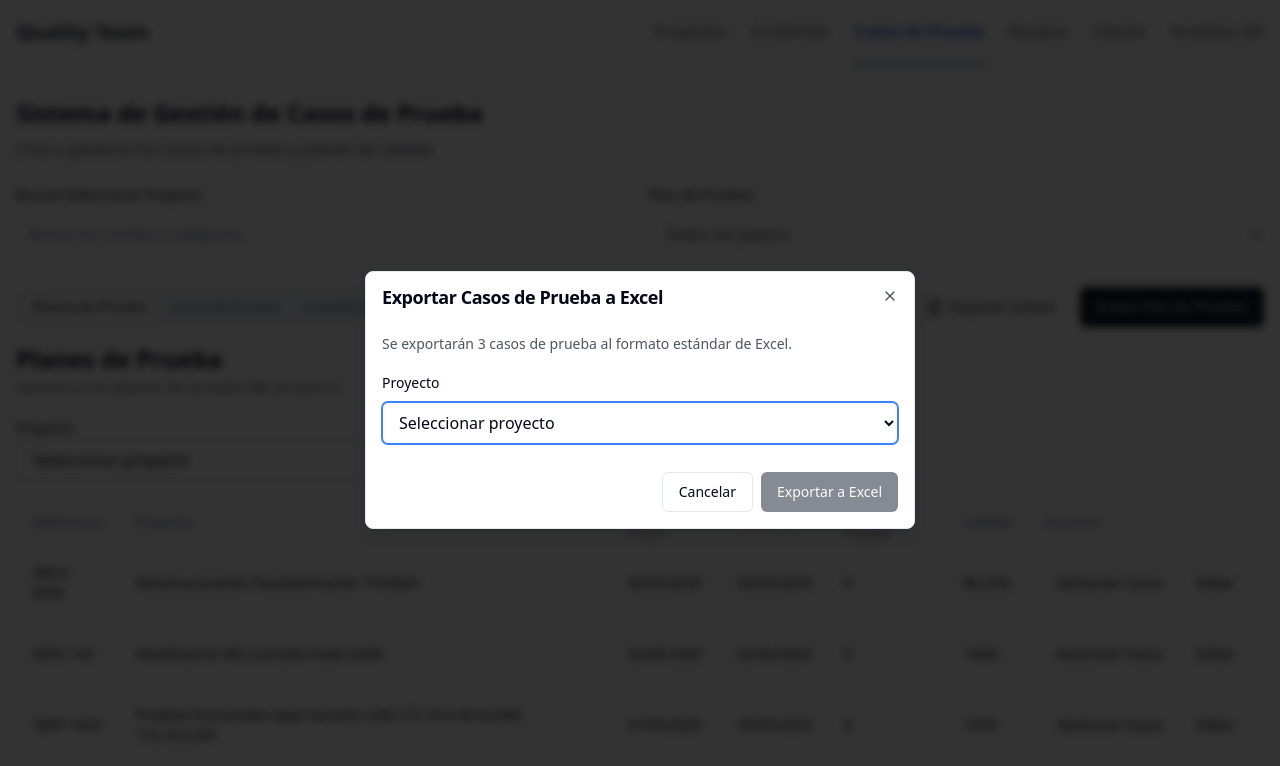
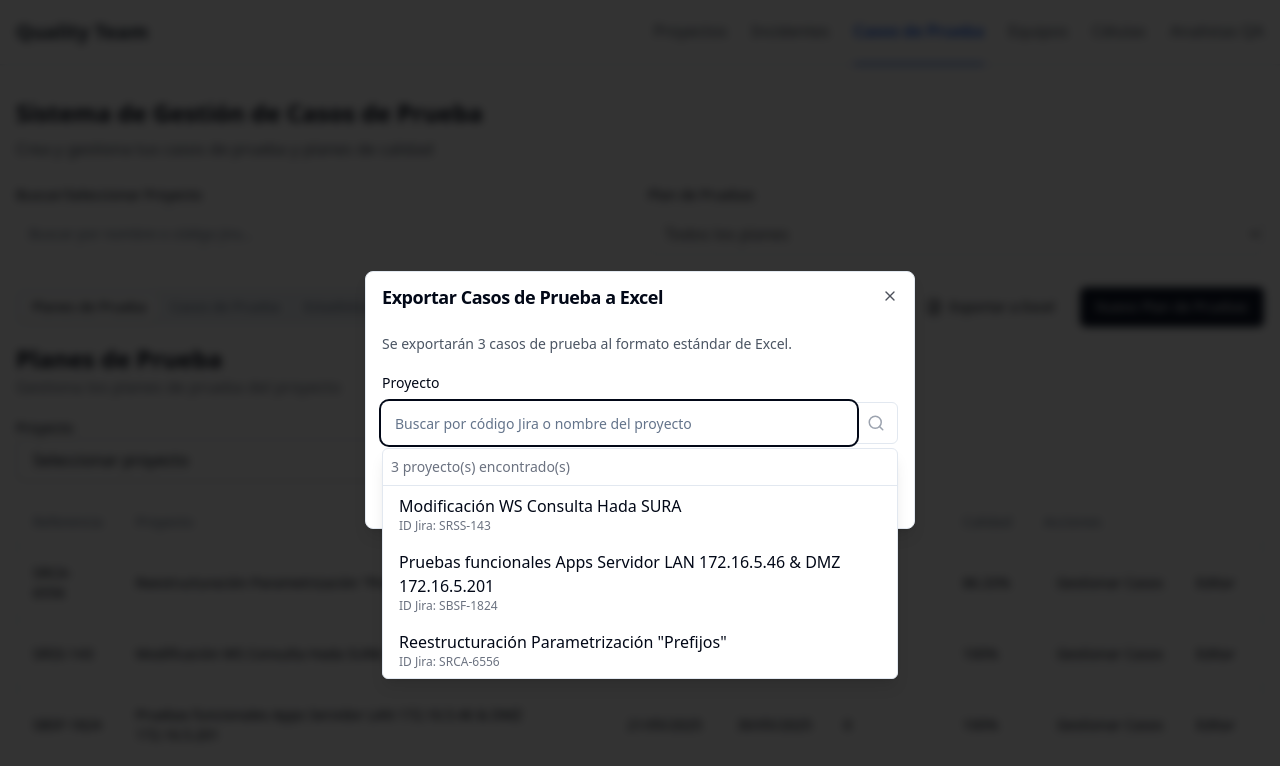
Before and after one commit to sergio129/quality-team-demo, a Next.js app: page /casos-prueba in a window 1280 px wide. Both pictures are taken after a click on the button "Exportar a Excel". Shown: the top 766 px of the page. Built offline with nearby package versions, Linux system fonts and the light colour scheme.

Commit message:
excel 23

```diff
--- a/src/components/testcases/ExcelExport.tsx
+++ b/src/components/testcases/ExcelExport.tsx
@@ -1,16 +1,17 @@
 'use client';
 
-import React, { useState } from 'react';
+import React, { useState, useEffect, useRef } from 'react';
 import { Button } from '@/components/ui/button';
 import { Dialog, DialogContent, DialogHeader, DialogTitle, DialogFooter } from '@/components/ui/dialog';
-import { Select } from '@/components/ui/select';
 import { Label } from '@/components/ui/label';
+import { Input } from '@/components/ui/input';
 import { toast } from 'sonner';
 import * as XLSX from 'xlsx';
 import { saveAs } from 'file-saver';
-import { FileDown } from 'lucide-react';
+import { FileDown, Search } from 'lucide-react';
 import { TestCase } from '@/models/TestCase';
 import { useProjects } from '@/hooks/useProjects';
+import { TestPlan } from '@/hooks/useTestPlans';
 
 interface ExcelExportProps {
   projectId?: string;
@@ -20,8 +21,80 @@ interface ExcelExportProps {
 export default function ExcelExport({ projectId, testCases = [] }: ExcelExportProps) {
   const [isExportDialogOpen, setIsExportDialogOpen] = useState(false);
   const [isLoading, setIsLoading] = useState(false);
+  const [loadingPlans, setLoadingPlans] = useState(false);
   const { projects } = useProjects();
   const [selectedProjectId, setSelectedProjectId] = useState(projectId || '');
+  const [searchTerm, setSearchTerm] = useState('');
+  const [showDropdown, setShowDropdown] = useState(false);
+  const [filteredProjects, setFilteredProjects] = useState<any[]>([]);
+  const [projectsWithPlans, setProjectsWithPlans] = useState<any[]>([]);
+  const searchRef = useRef<HTMLDivElement>(null);
+  // Efecto para manejar clics fuera del dropdown
+  useEffect(() => {
+    function handleClickOutside(event: MouseEvent) {
+      if (searchRef.current && !searchRef.current.contains(event.target as Node)) {
+        setShowDropdown(false);
+      }
+    }
+
+    document.addEventListener('mousedown', handleClickOutside);
+    return () => {
+      document.removeEventListener('mousedown', handleClickOutside);
+    };
+  }, []);
+
+  // Cargar planes de prueba al abrir el diálogo
+  useEffect(() => {
+    if (isExportDialogOpen && !projectId) {
+      fetchTestPlans();
+    }
+  }, [isExportDialogOpen, projectId]);
+
+  // Filtrar proyectos cuando cambia el término de búsqueda
+  useEffect(() => {
+    if (searchTerm.trim() === '') {
+      setFilteredProjects(projectsWithPlans);
+    } else {
+      const term = searchTerm.toLowerCase();
+      const filtered = projectsWithPlans.filter(
+        project =>
+          project.proyecto?.toLowerCase().includes(term) ||
+          project.idJira?.toLowerCase().includes(term)
+      );
+      setFilteredProjects(filtered);
+    }
+  }, [searchTerm, projectsWithPlans]);
+
+  // Función para obtener planes de prueba
+  const fetchTestPlans = async () => {
+    setLoadingPlans(true);
+    try {
+      const response = await fetch('/api/test-plans');
+      const plans: TestPlan[] = await response.json();
+
+      // Obtener los IDs únicos de proyectos que tienen planes
+      const projectIdsWithPlans = [...new Set(plans.map(plan => plan.projectId))];
+
+      // Filtrar la lista de proyectos para incluir solo aquellos con planes
+      const filteredProjects = projects.filter(
+        project => projectIdsWithPlans.includes(project.id || '') || projectIdsWithPlans.includes(project.idJira || '')
+      );
+
+      setProjectsWithPlans(filteredProjects);
+      setFilteredProjects(filteredProjects);
+    } catch (error) {
+      console.error('Error loading test plans:', error);
+      toast.error('Error al cargar los planes de prueba');
+    } finally {
+      setLoadingPlans(false);
+    }
+  };
+
+  const handleProjectSelect = (project: any) => {
+    setSelectedProjectId(project.idJira || project.id || '');
+    setSearchTerm(project.proyecto || '');
+    setShowDropdown(false);
+  };
 
   const handleExportToExcel = () => {
     setIsLoading(true);
@@ -176,22 +249,63 @@ export default function ExcelExport({ projectId, testCases = [] }: ExcelExportPr
               <p className="text-sm text-gray-600">
                 Se exportarán {testCases.length} casos de prueba al formato estándar de Excel.
               </p>
+                {!projectId && (
+                <div className="space-y-2" ref={searchRef}>
+                  <Label htmlFor="exportProject">Proyecto</Label>
+                  <div className="relative">
+                    <div className="flex items-center border rounded-md">
+                      <Input
+                        id="exportProject"
+                        value={searchTerm}
+                        onChange={(e) => {
+                          setSearchTerm(e.target.value);
+                          if (!showDropdown) setShowDropdown(true);
+                        }}
+                        onFocus={() => setShowDropdown(true)}
+                        placeholder="Buscar por código Jira o nombre del proyecto"
+                        className="border-0"
+                      />
+                      <div className="px-3 py-2 text-gray-400">
+                        <Search size={18} />
+                      </div>
+                    </div>
 
-              {!projectId && (
-                <div className="space-y-2">
-                  <Label htmlFor="exportProject">Proyecto</Label>
-                  <Select
-                    id="exportProject"
-                    value={selectedProjectId}
-                    onChange={(e) => setSelectedProjectId(e.target.value)}
-                  >
-                    <option value="">Seleccionar proyecto</option>
-                    {projects.map((project) => (
-                      <option key={project.id || project.idJira} value={project.idJira}>
-                        {project.proyecto}
-                      </option>
-                    ))}
-                  </Select>
+                    {showDropdown && (
+                      <div className="absolute z-10 w-full mt-1 bg-white shadow-lg rounded-md border max-h-60 overflow-auto">
+                        <div className="p-2 border-b text-sm text-gray-500">
+                          {loadingPlans ? (
+                            'Cargando proyectos...'
+                          ) : filteredProjects.length > 0 ? (
+                            `${filteredProjects.length} proyecto(s) encontrado(s)`
+                          ) : (
+                            'No se encontraron proyectos con planes de prueba'
+                          )}
+                        </div>
+
+                        {!loadingPlans && (
+                          <ul>
+                            {filteredProjects.map((project) => (
+                              <li
+                                key={project.id || project.idJira}
+                                className="px-4 py-2 hover:bg-gray-100 cursor-pointer"
+                                onClick={() => handleProjectSelect(project)}
+                              >
+                                <div className="font-medium">{project.proyecto}</div>
+                                {project.idJira && (
+                                  <div className="text-xs text-gray-500">ID Jira: {project.idJira}</div>
+                                )}
+                              </li>
+                            ))}
+                          </ul>
+                        )}
+                      </div>
+                    )}
+                  </div>
+                  {selectedProjectId && (
+                    <div className="text-xs text-blue-600 mt-1">
+                      Proyecto seleccionado: {searchTerm}
+                    </div>
+                  )}
                 </div>
               )}
             </div>
```
